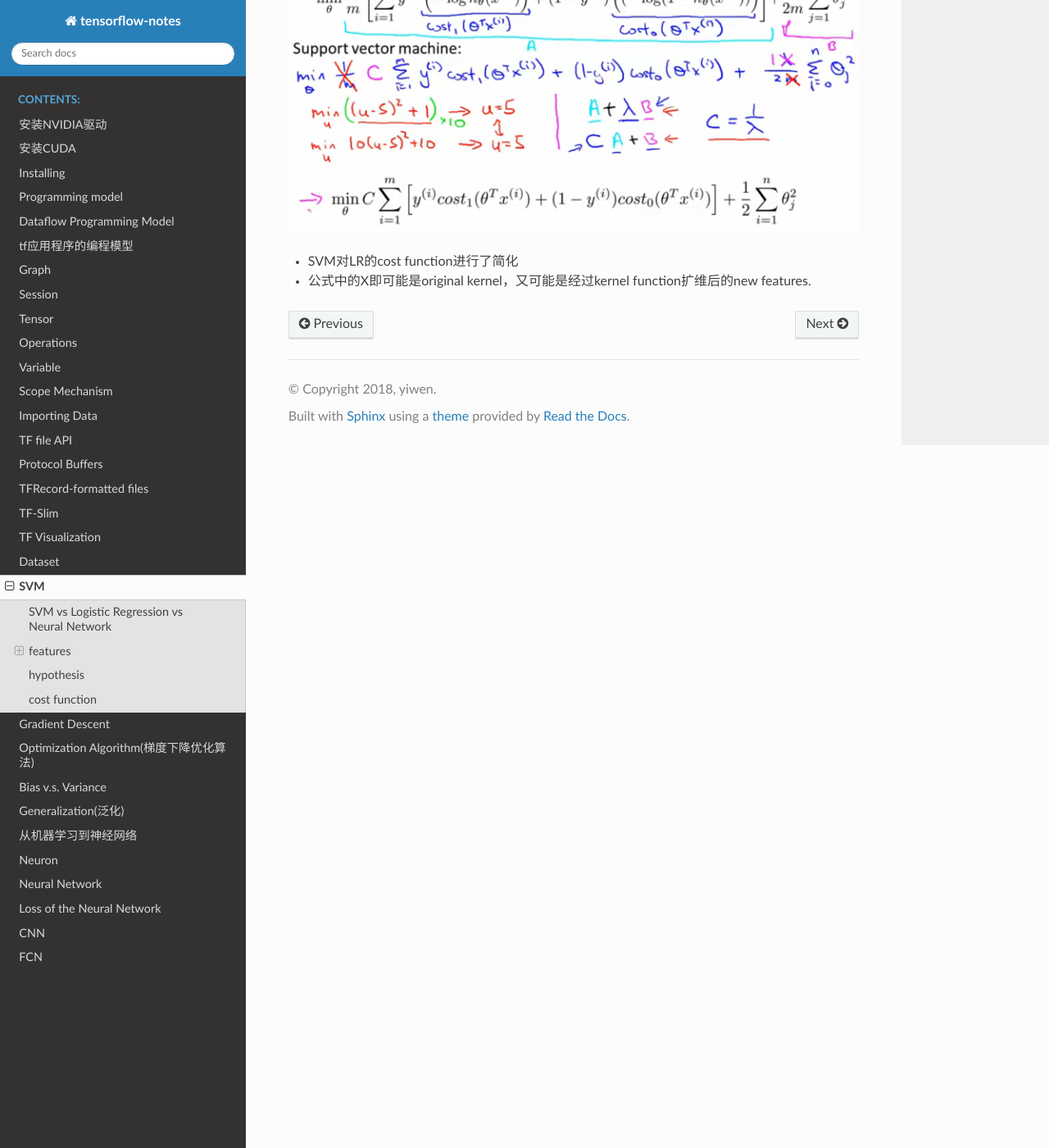
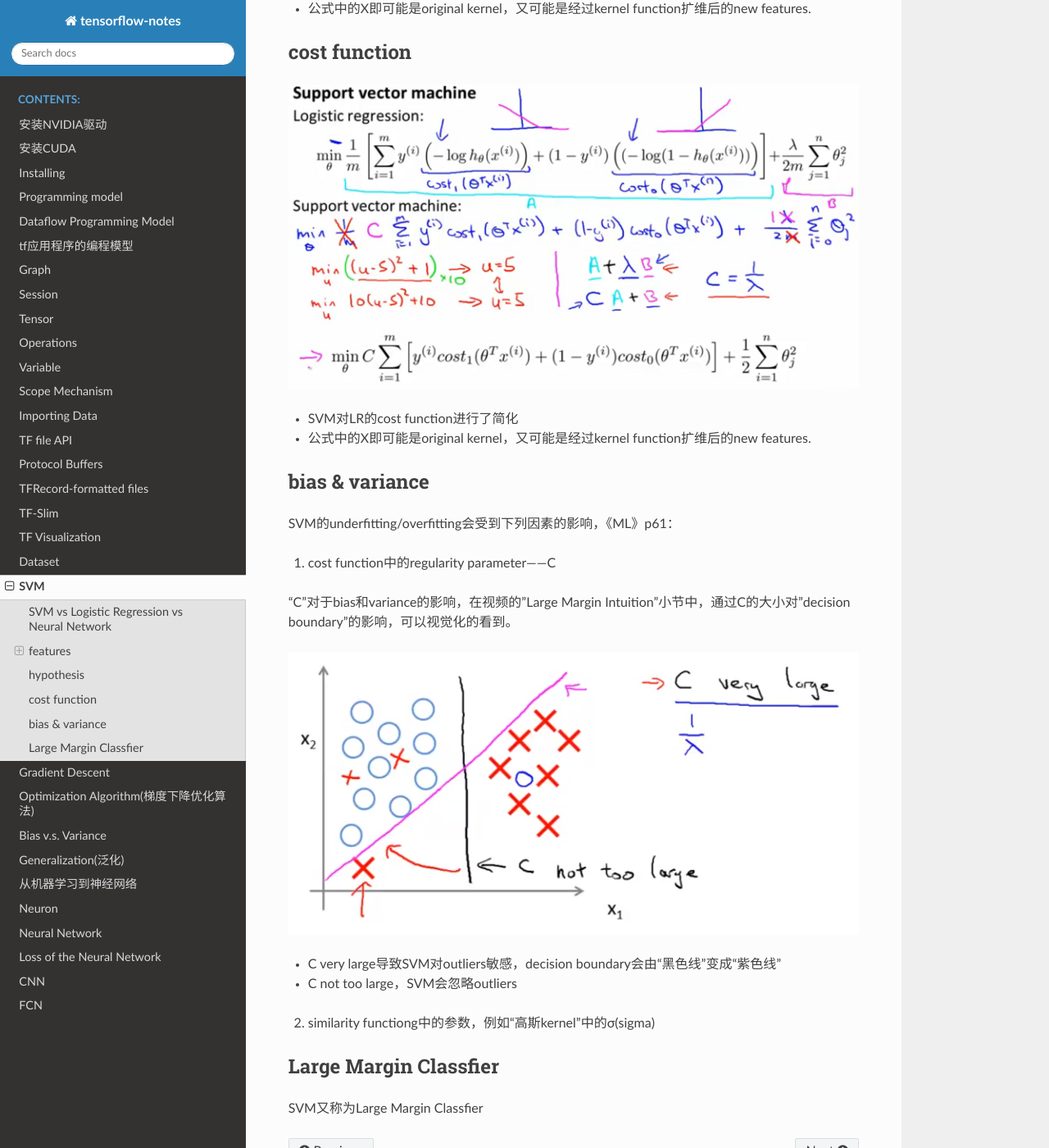
Before and after one commit to yiwenliu/tensorflow-notes, a Sphinx documentation site: the page built from source/svm.rst, in a window 1280 px wide and 1400 px high, scrolled down 1732 px. Shown: the whole window at 82% size. Built offline with Sphinx 7.4.7 and the Read the Docs theme 2.0.0, drawn with Linux system fonts in a browser that asks for light colours; some of the changed text lies outside the part shown.

Commit message:
20181030

```diff
--- a/source/svm.rst
+++ b/source/svm.rst
@@ -23,7 +23,13 @@ features
 
 Kernels
 ^^^^^^^^^^^
-是否需要使用“kernels”或者称为“similarity functions”
+是否需要使用“kernels”/“similarity functions”，要看“features个数”和“训练例子个数”的相对多少来决定，详见《ML NOTES》p63
+
+要使用kernels，有几个关键点：
+
+- 一个training example和一个landmark经过similarity function计算后，得到一个new feature值
+- landmarks，其数量就是new features的维度，如何选择landmarks见《ML》p60
+- similarity function,定义了new features的计算方法，常用的是“高斯kernel”，函数定义见《ML》p59
 
 hypothesis
 -------------
@@ -45,3 +51,22 @@ cost function
 
 - SVM对LR的cost function进行了简化
 - 公式中的X即可能是original kernel，又可能是经过kernel function扩维后的new features.
+
+bias & variance
+-------------------
+SVM的underfitting/overfitting会受到下列因素的影响，《ML》p61：
+
+1. cost function中的regularity parameter——C
+
+"C"对于bias和variance的影响，在视频的"Large Margin Intuition"小节中，通过C的大小对"decision boundary"的影响，可以视觉化的看到。
+
+.. image:: img/svm_outliers.png
+
+- C very large导致SVM对outliers敏感，decision boundary会由“黑色线”变成“紫色线”
+- C not too large，SVM会忽略outliers
+
+2. similarity functiong中的参数，例如“高斯kernel”中的σ(sigma)
+
+Large Margin Classfier
+--------------------------
+SVM又称为Large Margin Classfier
```
Also changed, not shown: source/img/svm_outliers.png (added).
